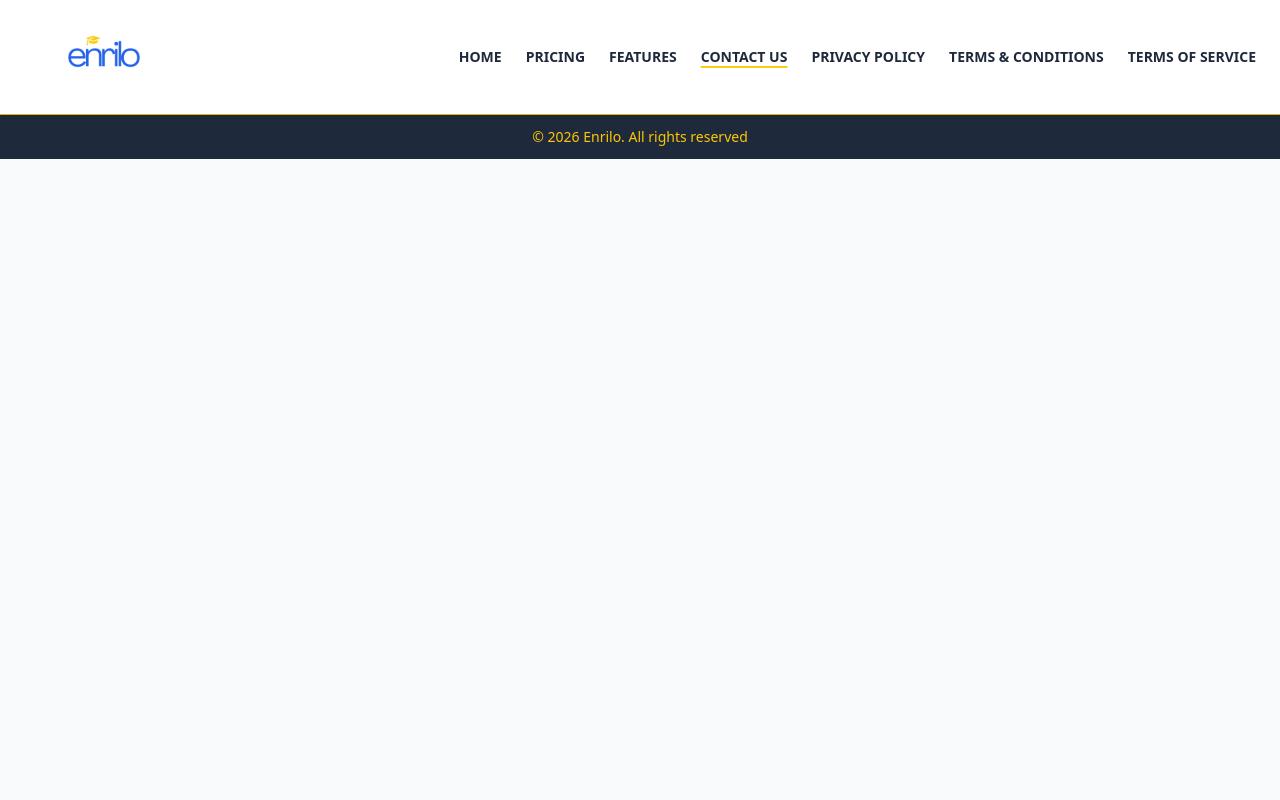
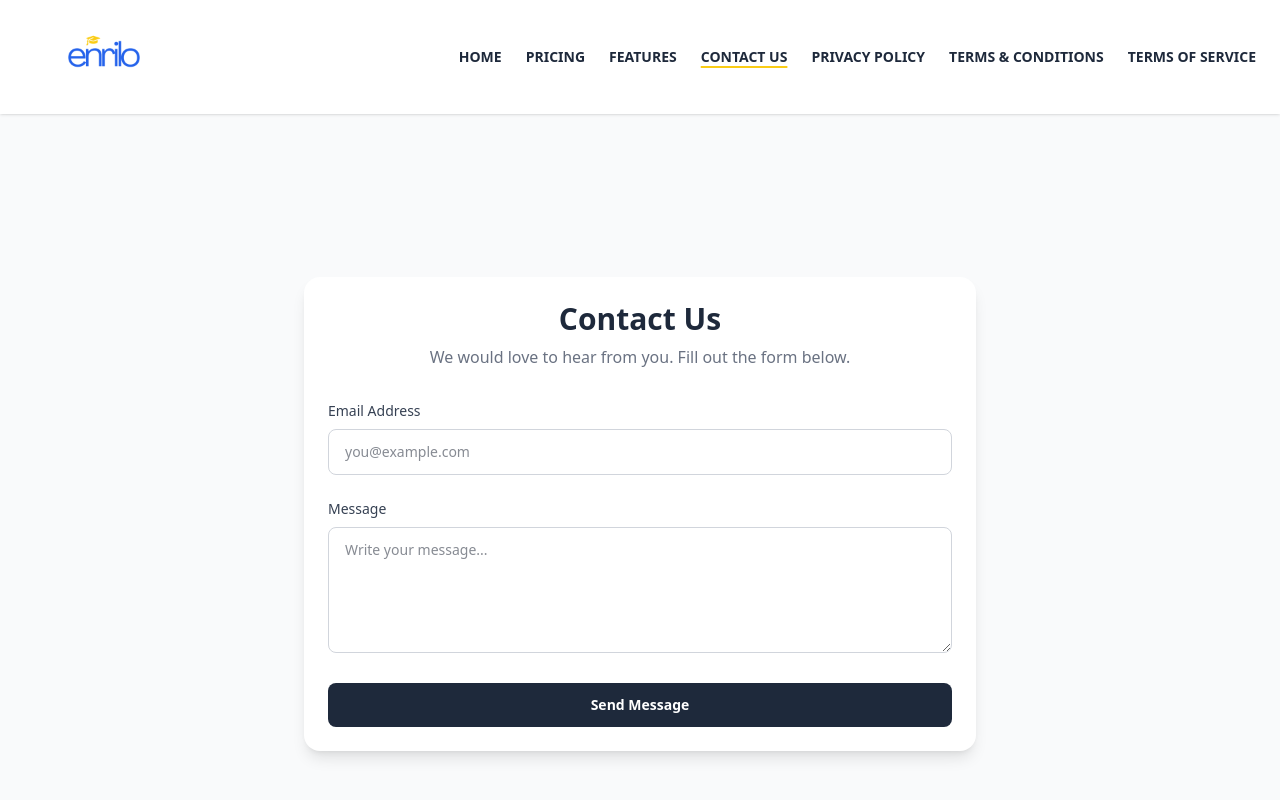
Before and after one commit to enrilo/enrilo-2, a Next.js app: page /contact-us in a window 1280 px wide. Shown: the top 800 px of the page. Built offline with nearby package versions, Linux system fonts and the light colour scheme.

Commit message:
Add formspree form for contact us

```diff
--- a/package.json
+++ b/package.json
@@ -9,6 +9,7 @@
     "lint": "eslint"
   },
   "dependencies": {
+    "@formspree/react": "^3.0.0",
     "@reduxjs/toolkit": "^2.12.0",
     "lucide-react": "^1.16.0",
     "next": "^15.3.2",
--- a/src/app/contact-us/page.jsx
+++ b/src/app/contact-us/page.jsx
@@ -1,11 +1,70 @@
 "use client";
-import React from 'react'
+
+import React from "react";
+import { useForm, ValidationError } from "@formspree/react";
 
 export default function ContactUs() {
+  const [state, handleSubmit] = useForm("mredebve");
+
+  if (state.succeeded) {
+    return (
+      <main className="flex min-h-screen items-center justify-center bg-gray-50 px-6">
+        <div className="rounded-2xl bg-white p-10 text-center shadow-md max-w-md">
+          <h2 className="text-2xl font-bold text-[#1E293B]">
+            Thank you!
+          </h2>
+          <p className="mt-3 text-gray-600">
+            We’ve received your message. The Enrilo team will contact you soon.
+          </p>
+        </div>
+      </main>
+    );
+  }
+
   return (
-    <main className="flex-1 overflow-y-auto">
-      <div className="w-full bg-[#F8FAFC] text-[#334155]">
+    <main className="flex h-screen items-center justify-center bg-gray-50">
+      <div className="w-full max-w-2xl rounded-2xl bg-white p-6 shadow-lg">
+        {/* Header */}
+        <div className="mb-8 text-center">
+          <h1 className="text-3xl font-bold text-[#1E293B]">
+            Contact Us
+          </h1>
+          <p className="mt-2 text-gray-500">
+            We would love to hear from you. Fill out the form below.
+          </p>
+        </div>
+
+        {/* Form */}
+        <form onSubmit={handleSubmit} className="space-y-6">
+
+          {/* Email */}
+          <div>
+            <label htmlFor="email" className="mb-2 block text-sm font-medium text-gray-700" >
+              Email Address
+            </label>
+
+            <input id="email" type="email" name="email" placeholder="you@example.com" className="w-full rounded-lg border border-gray-300 px-4 py-3 text-sm outline-none transition focus:border-[#FACC15] focus:ring-2 focus:ring-[#FACC15]/30" />
+
+            <ValidationError prefix="Email" field="email" errors={state.errors} className="mt-1 text-sm text-red-500" />
+          </div>
+
+          {/* Message */}
+          <div>
+            <label htmlFor="message" className="mb-2 block text-sm font-medium text-gray-700">
+              Message
+            </label>
+
+            <textarea id="message" name="message" rows={5} placeholder="Write your message..." className="w-full rounded-lg border border-gray-300 px-4 py-3 text-sm outline-none transition focus:border-[#FACC15] focus:ring-2 focus:ring-[#FACC15]/30" />
+
+            <ValidationError prefix="Message" field="message" errors={state.errors} className="mt-1 text-sm text-red-500"/>
+          </div>
+
+          {/* Button */}
+          <button type="submit" disabled={state.submitting} className="w-full rounded-lg bg-[#1E293B] px-6 py-3 text-sm font-semibold text-white transition hover:bg-black disabled:opacity-50">
+            {state.submitting ? "Sending..." : "Send Message"}
+          </button>
+        </form>
       </div>
     </main>
-  )
+  );
 }
```
Also changed, not shown: 1 other file (tests, documents, lock files or other folders).
